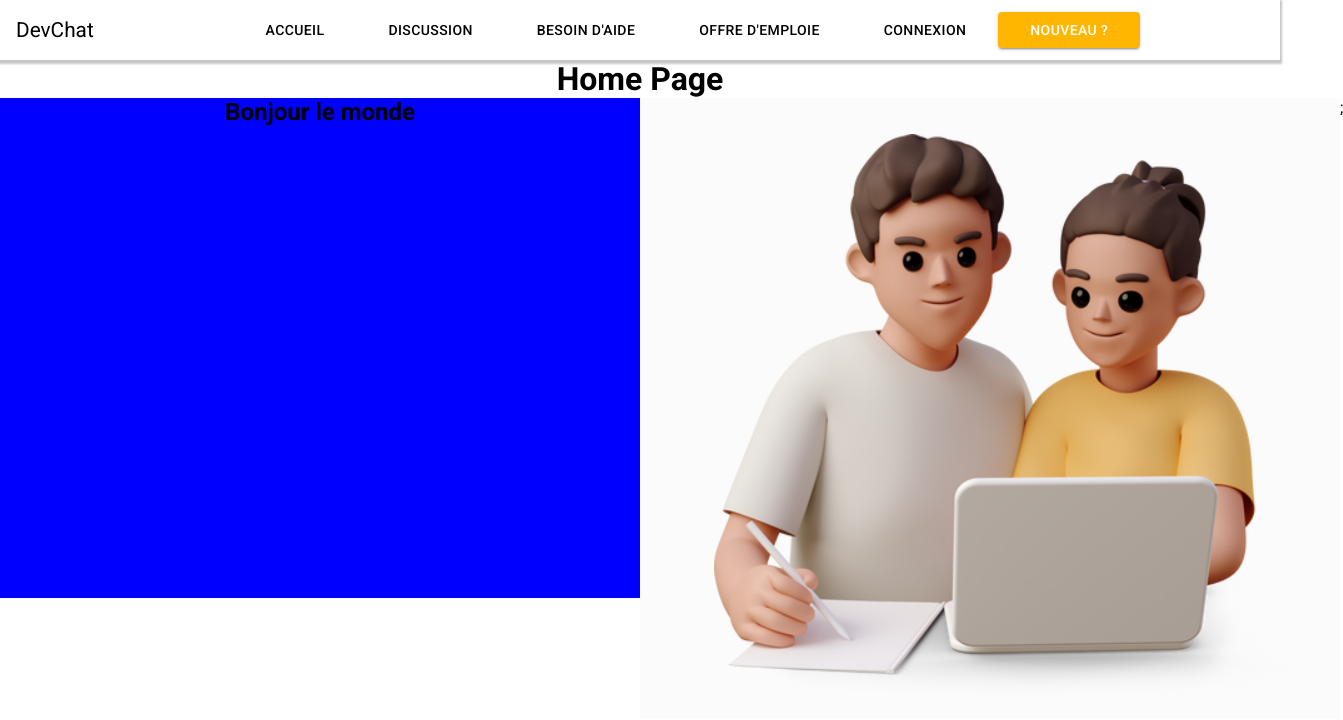
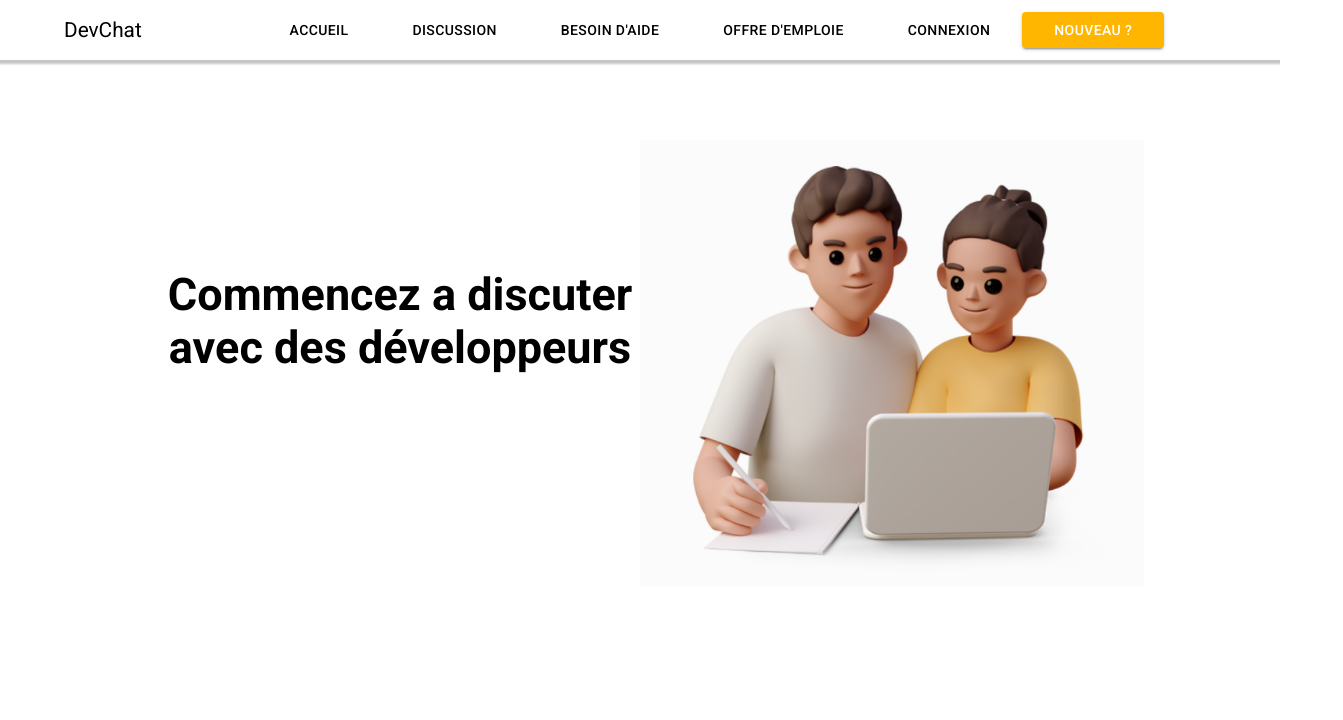
Before and after one commit to DevChatApp/DevChat-site, a React (Create React App) app in the folder frontend/: page / in a window 1280 px wide. Shown: the top 720 px of the page, 1343 px wide, since content can reach past the window. Built offline with nearby package versions, Linux system fonts and the light colour scheme.

Commit message:
home et navbar

```diff
--- a/frontend/src/Components/Navbar.css
+++ b/frontend/src/Components/Navbar.css
@@ -21,7 +21,7 @@
     text-decoration: none;
     color: black;
     font-size: 1.3rem;
-    margin-left: 1rem;
+    margin-left: 4rem;
 }
 
 .hamburger {
@@ -68,7 +68,7 @@
     background-color: orange;
 }
 
-@media screen and (max-width: 1060px) {
+@media screen and (max-width: 1085px) {
     .hamburger {
         display: block;
     }
@@ -79,7 +79,7 @@
 }
 
 
-@media screen and (max-width: 1060px) {
+@media screen and (max-width: 1085px) {
     .nav-link {
         text-align: center;
         margin: 0;
@@ -91,15 +91,14 @@
     }
 }
 
-@media screen and (max-width: 1060px) {
+@media screen and (max-width: 1085px) {
     .menuNav {
-        float: right;
         overflow-y: scroll;
         list-style: none;
         position: fixed;
         top: 0;
         background: rgb(255, 255, 255);
-        left: 0;
+        right: 0;
         bottom: 0;
         height: 100vh;
         width: 0;
--- a/frontend/src/Components/Pages/Home.js
+++ b/frontend/src/Components/Pages/Home.js
@@ -5,13 +5,12 @@ import home_img from '../../img/home_img.PNG';
 const Home = () => {
     return (
         <div>
-            <h1>Home Page</h1>
             <div className="home">
-                <div className="img">
-                    <img src={home_img} alt="img" />;
+                <div className="right">
+                    <img className="imgHome" src={home_img} alt="img" />
                 </div>
-                <div className="text">
-                    <h2>Bonjour le monde</h2>
+                <div className="left">
+                    <h2 className="textHome">Commencez a discuter avec des développeurs</h2>
                 </div>
             </div>
         </div>
--- a/frontend/src/Components/Pages/Pages.css
+++ b/frontend/src/Components/Pages/Pages.css
@@ -1,16 +1,32 @@
 /* Home page css */
+h1 {
+    margin: 10px 0 50px 0;
+}
 .home {
-    background-color: red;
     height: 500px;
+    margin: 80px;
 }
 
-.img {
+.right {
     display: flex;
     float: right;
     width: 50%;
 }
 
-.text {
-    background-color: blue;
+.imgHome {
+    width: 90%;
+}
+
+.left {
     height: 100%;
+    width: 50%;
+    position: fixed;
 }
+
+.textHome {
+    display: flex;
+    width: 80%;
+    margin: 20% auto;
+    text-align: center;
+    font-size: 45px;
+}
```
